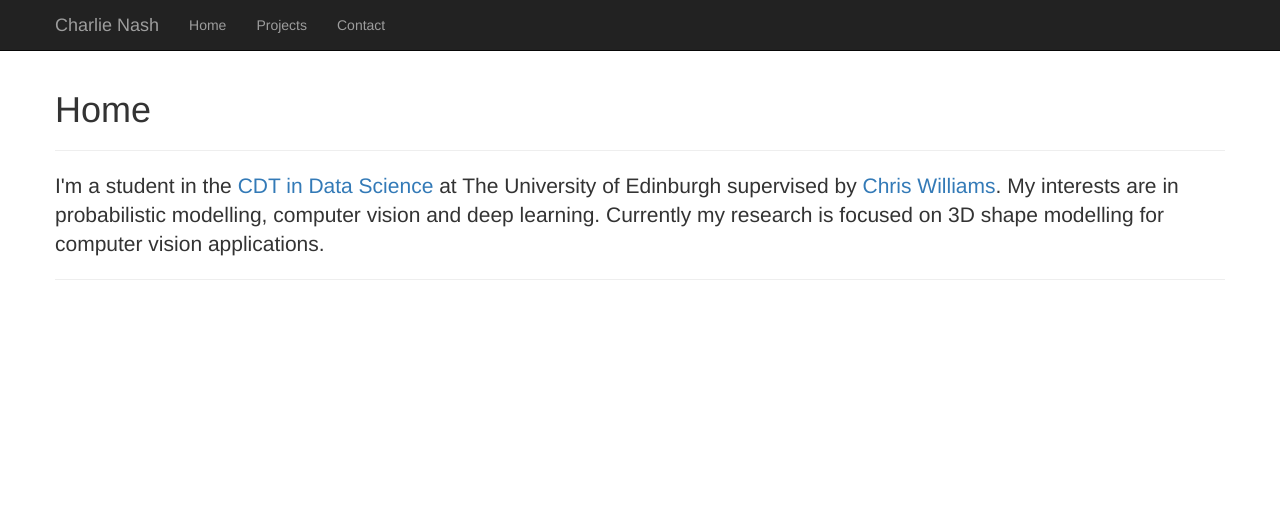
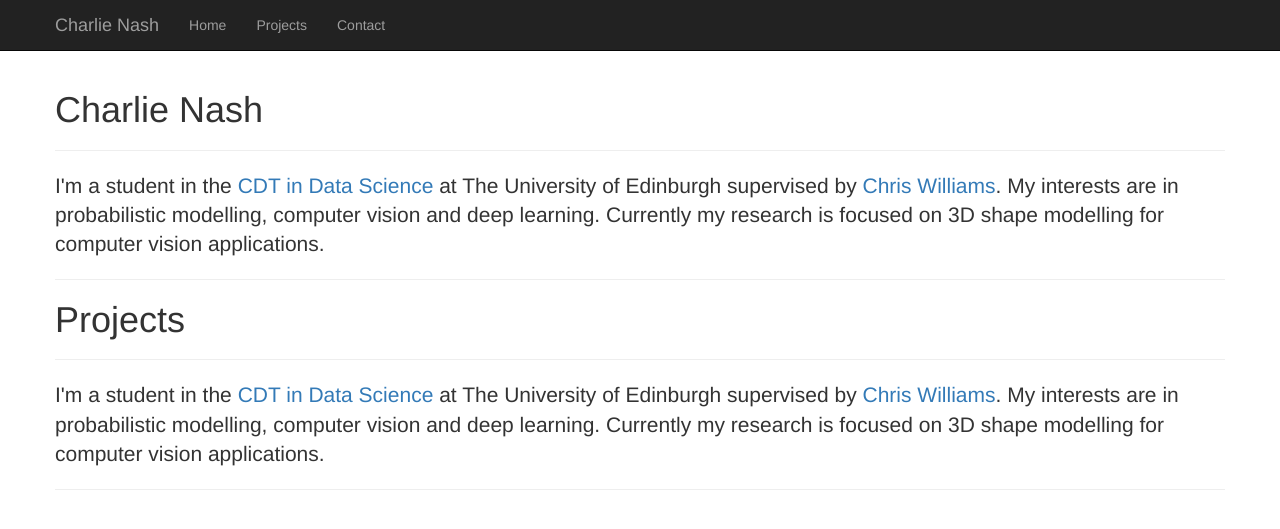
Before and after one commit to charlienash/charlienash.github.io, a Jekyll site: the page index.html, which Jekyll copies as it is, in a window 1280 px wide. Shown: the top 529 px of the page. Built offline with Jekyll 4.4.1, drawn with Linux system fonts in a browser that asks for light colours.

Commit message:
Update index.html

```diff
--- a/index.html
+++ b/index.html
@@ -70,12 +70,17 @@
 					</ol-->
 
 					<!-- Page Heading -->
-					<h1>Home</h1>
+					<h1>Charlie Nash</h1>
 					<hr>
 
-					<!-- Heading levels -->
-					<!--h1>Heading level 1</h1>
-					<hr-->
+					<!-- Paragraphs -->
+					<!--h3>Paragraphs</h3-->
+					<p class="lead"> I'm a student in the <a href="http://datascience.inf.ed.ac.uk/">CDT in Data Science</a> at The University of Edinburgh supervised by <a href="http://homepages.inf.ed.ac.uk/ckiw/">Chris Williams</a>. My interests are in probabilistic modelling, computer vision and deep learning. Currently my research is focused on 3D shape modelling for computer vision applications.</p>
+					<hr>
+
+					<!-- Page Heading -->
+					<h1>Projects</h1>
+					<hr>
 
 					<!-- Paragraphs -->
 					<!--h3>Paragraphs</h3-->
```
